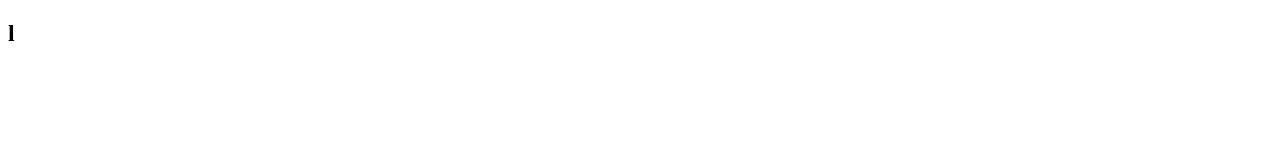
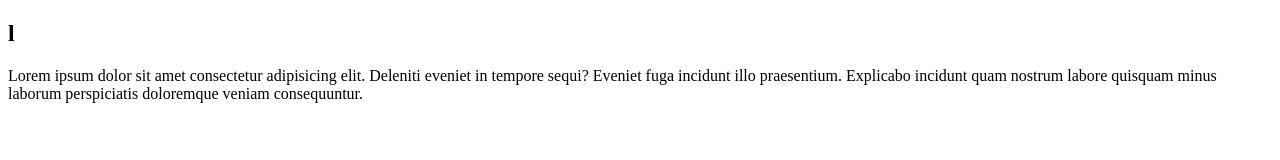
Before and after one commit to Muhammmad-imran122/p, a plain HTML site: page index.html in a window 1280 px wide. Drawn offline with Linux system fonts and the light colour scheme.

Commit message:
second cmnt

```diff
--- a/index.html
+++ b/index.html
@@ -8,6 +8,6 @@
 </head>
 <body>
     <h2>l</h2>
-
+    <p>Lorem ipsum dolor sit amet consectetur adipisicing elit. Deleniti eveniet in tempore sequi? Eveniet fuga incidunt illo praesentium. Explicabo incidunt quam nostrum labore quisquam minus laborum perspiciatis doloremque veniam consequuntur.</p>
 </body>
 </html>
```
